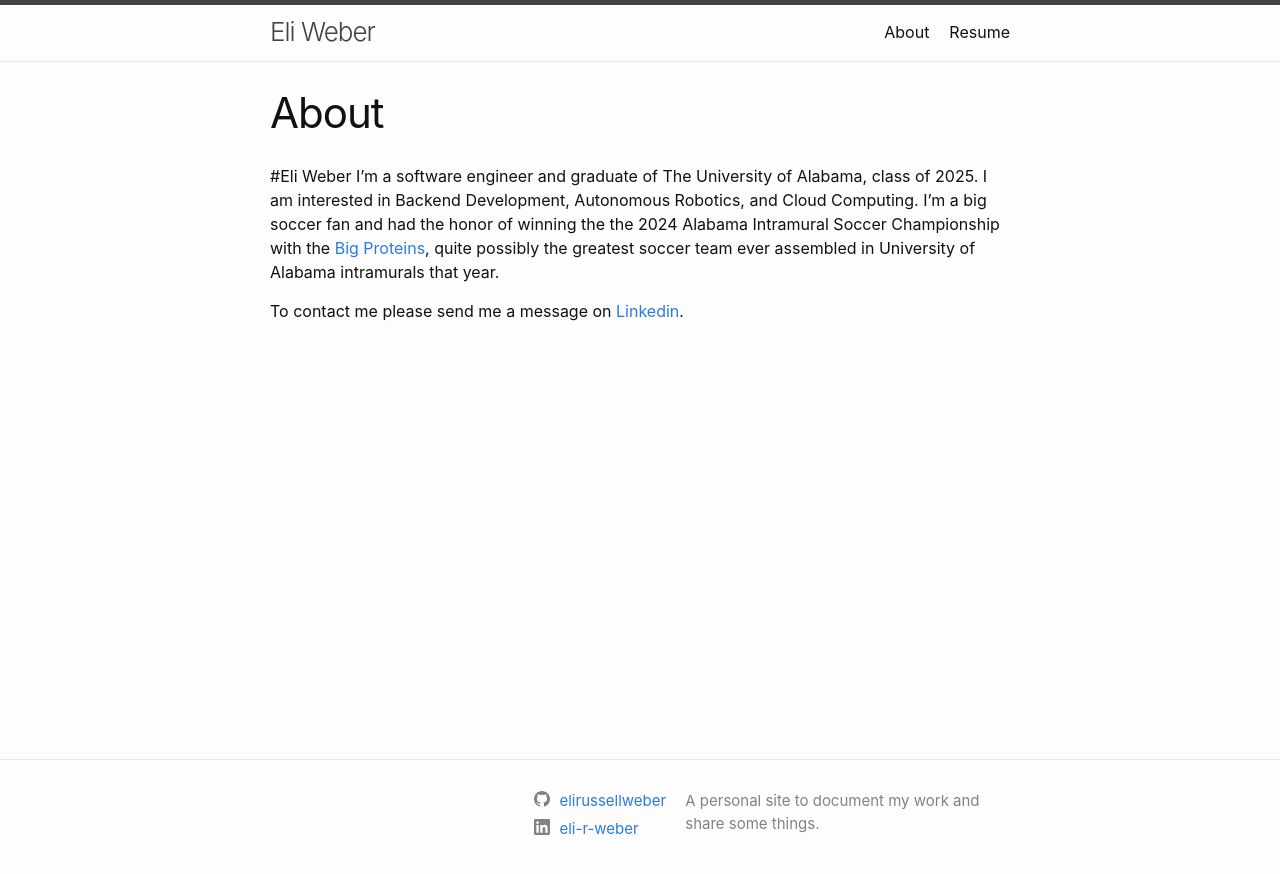
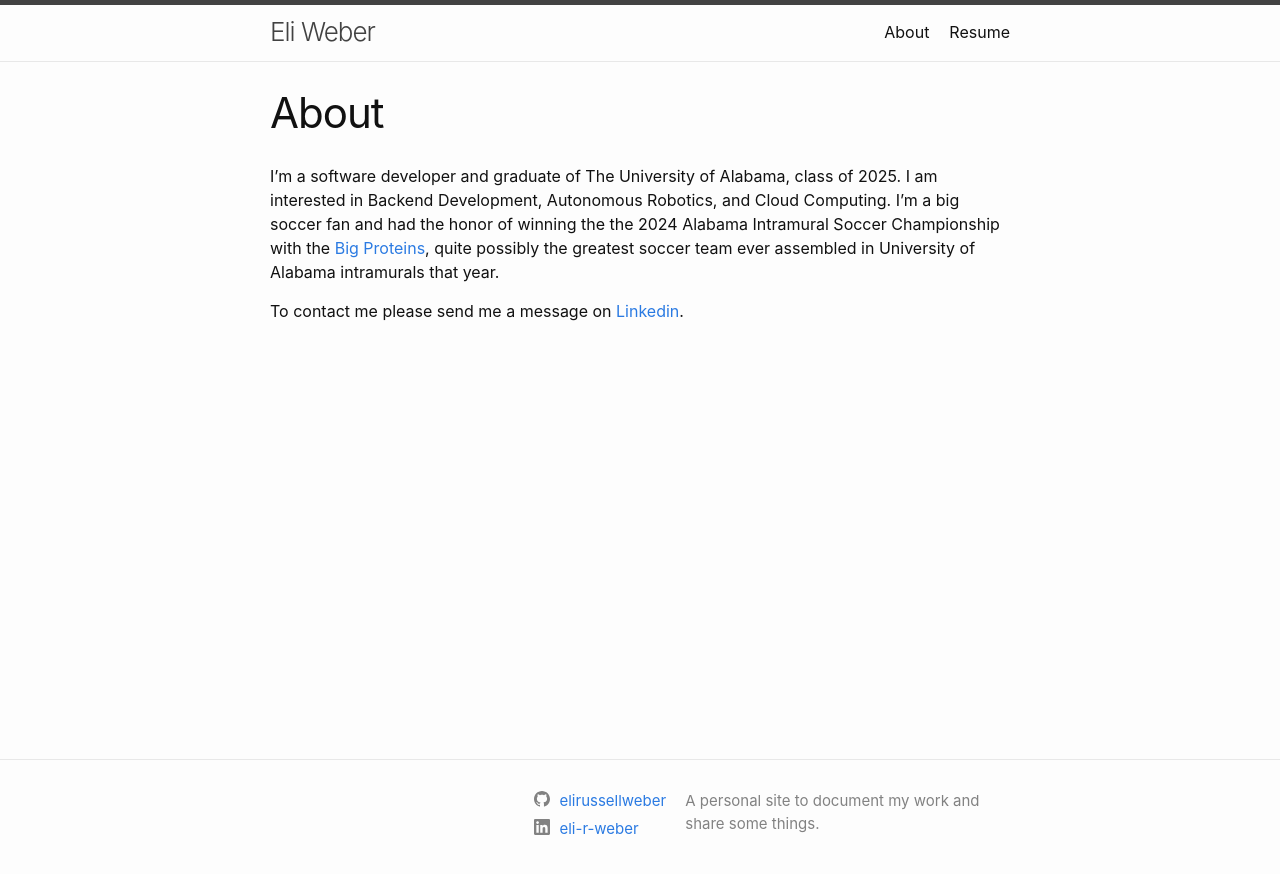
Before and after one commit to elirussellweber/elirussellweber, a Jekyll site: the page built from about.markdown, in a window 1280 px wide. Shown: the top 874 px of the page. Built offline with Jekyll 4.4.1, drawn with Linux system fonts in a browser that asks for light colours.

Commit message:
Update about.markdown

```diff
--- a/about.markdown
+++ b/about.markdown
@@ -3,7 +3,7 @@ layout: page
 title: About
 permalink: /about/
 ---
-#Eli Weber
-I'm a software engineer and graduate of The University of Alabama, class of 2025. I am interested in Backend Development, Autonomous Robotics, and Cloud Computing. I'm a big soccer fan and had the honor of winning the the 2024 Alabama Intramural Soccer Championship with the [Big Proteins](/assets/big-proteins-fc), quite possibly the greatest soccer team ever assembled in University of Alabama intramurals that year.
+
+I'm a software developer and graduate of The University of Alabama, class of 2025. I am interested in Backend Development, Autonomous Robotics, and Cloud Computing. I'm a big soccer fan and had the honor of winning the the 2024 Alabama Intramural Soccer Championship with the [Big Proteins](/assets/big-proteins-fc), quite possibly the greatest soccer team ever assembled in University of Alabama intramurals that year.
 
 To contact me please send me a message on [Linkedin](https://www.linkedin.com/in/eli-r-weber/).
```
